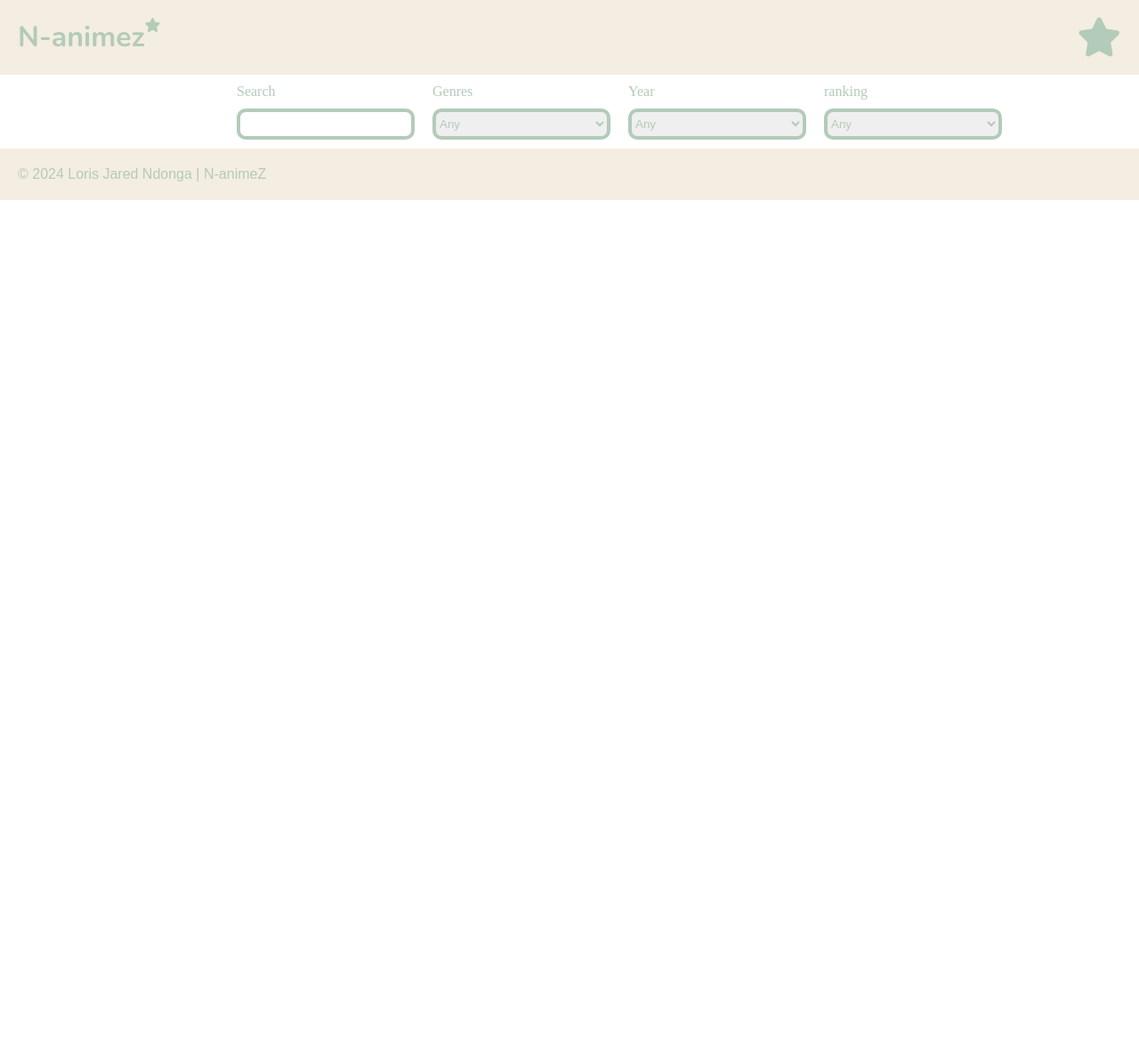
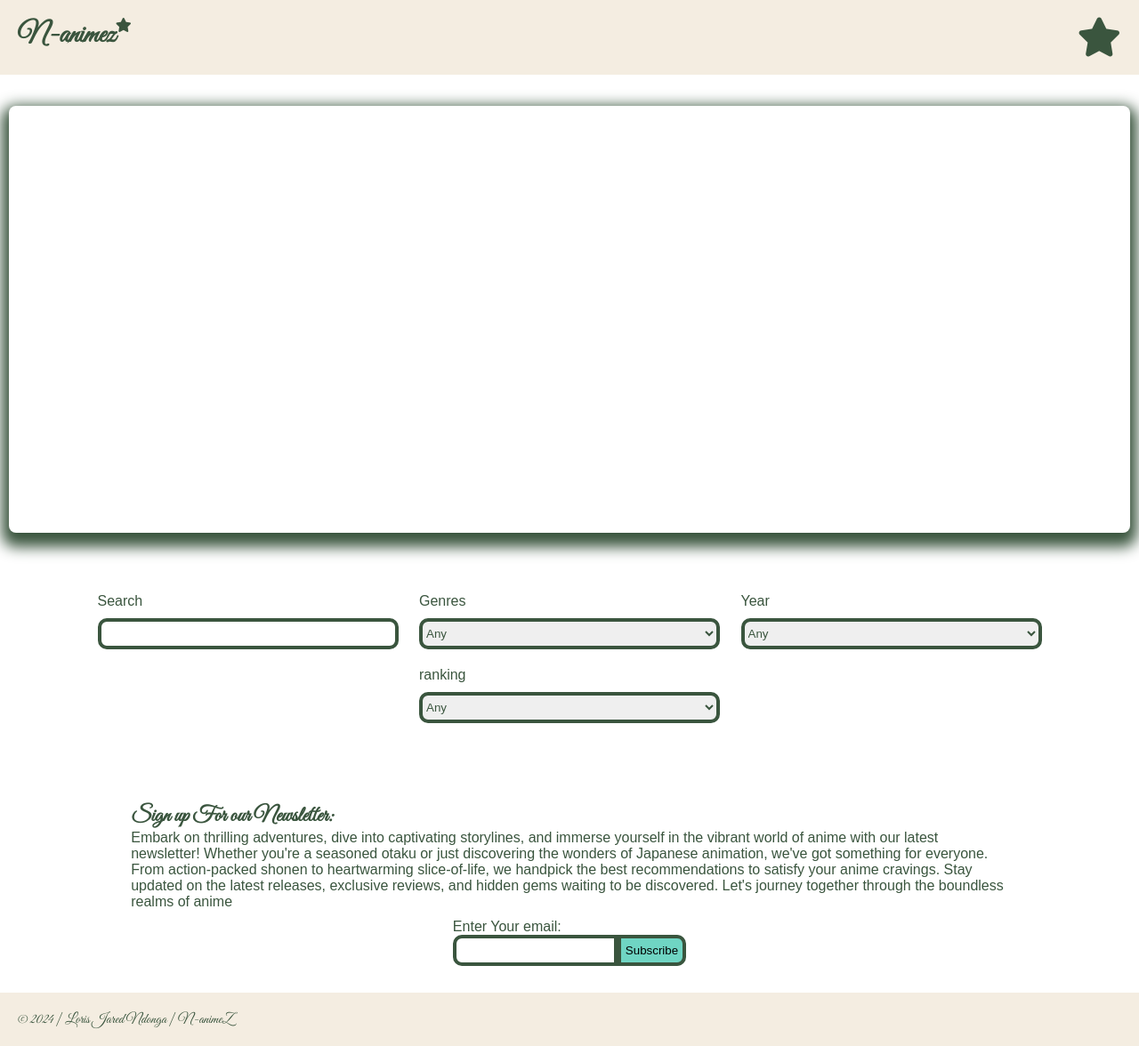
Before and after one commit to ndongaloris/N-anime, a website built with Vite: page src/index.html in a window 1280 px wide. Shown: the whole page at 89% size. Before the commit the page ends 800 px from the top, so only its background shows below. Built offline with nearby package versions, Linux system fonts and the light colour scheme; no server answers; a web font is replaced by a local one.

Commit message:
second day

```diff
--- a/src/css/base.css
+++ b/src/css/base.css
@@ -1,13 +1,13 @@
 :root{
     --Background: #FFFFFF;
     --background-color-nav: #F4EDE1;
-    --text-color:#B3CBB9;
+    --text-color:#3A553E;
     --Headers:#35524A;
     --Buttons: #6FD5C3;
     --Hover:#A8E6E0;
     --Accent: #D8C3A5;
-    --header-font: "Nunito", sans-serif;;
-    --paragraph--font: "Poetsen One", sans-serif;;
+    --header-font: "Great Vibes", cursive;
+    --paragraph--font: "Poetsen One", sans-serif;
 }
 *{
     padding: 0;
@@ -17,6 +17,7 @@
 
 body{
     color: var(--text-color);
+    font-family: var(--paragraph--font);
 }
 /* ***************************
 * --------- Header ----------
@@ -39,32 +40,112 @@ h1, h2, h3, h4, h5, h6{
     display: flex;
     justify-content: space-between;
 }
+
+/**********************************
+* ---------- Hero Image ---------
+***********************************/
+
+.slideshow-container{
+    position: relative;
+    max-width: 115rem;
+    padding: 10px;
+    /* max-height: 10rem; */
+    margin: 25px auto;
+}
+
+#slide{
+    display: flex;
+    aspect-ratio: 4/9;
+    overflow-x: auto;
+    scroll-snap-type: x mandatory;
+    scroll-behavior: smooth;
+    box-shadow: 0 .5rem 1rem .5rem;
+    border-radius: 0.5rem;
+    width: 100%;
+    height: 30rem;
+    gap:80px;
+
+}
+#slide img{
+    flex: 1 0 30%;
+    scroll-snap-align: start;
+    object-fit: cover;
+}
+
+.dot{
+    display: flex;
+    column-gap: 1rem;
+    position: absolute;
+    bottom: 1.8rem;
+    left: 50%;
+    transform: translateX(-50%) ;
+    z-index: 1;
+}
+
+.dot a{
+    border-radius: 50%;
+    width: 1rem;
+    height: 1rem;
+    background-color: blue;
+    opacity: 75%;
+}
+
+/* Next & previous buttons */
+.prev, .next {
+    cursor: pointer;
+    position: absolute;
+    top: 50%;
+    width: auto;
+    padding: 16px;
+    margin-top: -22px;
+    color: white;
+    font-weight: bold;
+    font-size: 18px;
+    transition: 0.6s ease;
+    border-radius: 0 3px 3px 0;
+    user-select: none;
+}
+/* Position the "next button" to the right */
+.next {
+    right: 0;
+    border-radius: 3px 0 0 3px;
+}
+
+/* On hover, add a black background color with a little bit see-through */
+.prev:hover, .next:hover {
+background-color: rgba(0,0,0,0.8);
+}
+
+
 /* ***************************
 *   --------- Browse ----------
 ****************************** */
 #browse{
     display: flex;
-    justify-content: space-around;
-    width: 60%;
+    flex-wrap: wrap;
+    justify-content:space-evenly;
+    width: 85%;
     margin: auto;
+    margin-top: 3rem;
 }
 #browse label{
     display: flex;
     flex-direction: column;
     gap: 10px;
     padding: 10px;
+    width: 358px;
 }
 #browse input, #browse select{
-    width: 200px;
+    width: 100%;
     height: 35px;
     border: 4px solid var(--text-color);
     border-radius: 10px;
     color: var(--text-color);
+    box-shadow: .5rem;
 }
 #browse input:focus{
     outline: none;
 }
-
 
 /* ***************************
 *   recommendation section
@@ -73,6 +154,10 @@ h1, h2, h3, h4, h5, h6{
     text-align: center;
     width: 16rem;
     height: 25rem;
+    box-shadow: .5rem .5rem .5rem .5rem;
+    margin: 10px;
+    padding: 3px;
+
 }
 
 .anime-card img{
@@ -83,8 +168,8 @@ h1, h2, h3, h4, h5, h6{
 .recommendationSection {
     display: flex;
     flex-wrap: wrap;
-    width: 70%;
-    /* margin: auto; */
+    width: 71%;
+    margin: auto;
     gap: 10px;
     padding: 30px;
 }
@@ -98,11 +183,6 @@ h1, h2, h3, h4, h5, h6{
     padding: 5px;
     margin: 0 10px 0 0;
 }
-#pageManipulation label{
-    /* display: flex;
-    gap: 10px; */
-    /* padding: 10px; */
-}
 #pageManipulation a{
     border-radius: 10px;
     background-color: var(--Buttons);
@@ -115,12 +195,56 @@ h1, h2, h3, h4, h5, h6{
     margin: 0 0 0 5px;
 }
 
+#Newsletter{
+    display: flex;
+    flex-direction: column;
+    width: 77%;
+    margin: 20px auto;
+}
+#inputNews{
+    width: fit-content;
+    margin: 10px auto;
+    display: flex;
+
+}
+
+#inputNews label{
+    display: flex;
+    flex-direction: column;
+}
+#inputNews input{
+    border: 3px solid var(--text-color);
+    width: 100%;
+    height: 35px;
+    border: 4px solid var(--text-color);
+    border-radius: 10px 0 0 10px;
+    color: var(--text-color);
+}
+
+#inputNews button{
+    height: 35px;
+    margin: 0;
+    padding: 0;
+    border: 4px solid var(--text-color);
+    align-self: flex-end;
+    background-color: var(--Buttons);
+    font-family: var(--paragraph--font);
+    padding: 5px;
+    border-radius: 0 10px 10px 0;
+}
+#inputNews p{
+    font-family: var(--header-font);
+    font-size: larger;
+    border:double .5rem  var(--text-color);
+    border-radius: 100%;
+    padding: 10px;
+}
 
 /* ****************************
 * ---------- footer -----------
 ****************************** */
 #main-footer{
-    font-family: var(--paragraph--font);
+    font-family: var(--header-font);
     background-color: var(--background-color-nav);
     padding: 20px;
 }
--- a/src/index.html
+++ b/src/index.html
@@ -9,7 +9,7 @@
 
     <link rel="preconnect" href="https://fonts.googleapis.com">
     <link rel="preconnect" href="https://fonts.gstatic.com" crossorigin>
-    <link href="https://fonts.googleapis.com/css2?family=Nunito:ital,wght@0,200..1000;1,200..1000&family=Poetsen+One&display=swap" rel="stylesheet">
+    <link href="https://fonts.googleapis.com/css2?family=Nunito:ital,wght@0,200..1000;1,200..1000&family=Poetsen+One&display=swap&family=Great+Vibes&display=swap&family=Great+Vibes&family=Kaushan+Script&display=swap" rel="stylesheet">
 
     <script src="./js/main.js" type="module" defer></script>
     <script src="https://kit.fontawesome.com/3ba60c7112.js" crossorigin="anonymous"></script>
@@ -17,9 +17,17 @@
     <title>N-animeZ</title>
 </head>
 <body>
-    <header id="main-header"></header>
+    <header id="main-header">
+
+    </header>
     <main>
-
+        <div class="slideshow-container">
+            <div id="slide"></div>
+            <div class="dot"></div>
+        </div>
+        <form action="" id="browse"></form>
+        <section class="recommendationSection"></section>
+        <div id="Newsletter"></div>
     </main>
     <footer id="main-footer"></footer>
 </body>
--- /dev/null
+++ b/src/js/Newsletter.mjs
@@ -0,0 +1,45 @@
+// Function to generate the newsletter template
+function newsletterTemplate(){
+    return ` <div id="newsMessage">
+                <h2>Sign up For our Newsletter:</h2>
+                <p>Embark on thrilling adventures, dive into captivating storylines,
+                and immerse yourself in the vibrant world of anime with our latest
+                newsletter! Whether you're a seasoned otaku or just discovering the
+                wonders of Japanese animation, we've got something for everyone.
+                From action-packed shonen to heartwarming slice-of-life, we handpick
+                the best recommendations to satisfy your anime cravings.
+                Stay updated on the latest releases, exclusive reviews, and hidden
+                gems waiting to be discovered. Let's journey together through the boundless
+                realms of anime
+                </p>
+            </div>
+            <form id="inputNews">
+                <label>Enter Your email:<input type="email" name="email" id="email" required></label>
+                <button type="submit" id="newsButton">Subscribe</button>
+            </form>`;
+}
+
+// Function to render the newsletter template
+function renderNewsletterTemplate(){
+    const newsSection = document.querySelector("#Newsletter");
+    newsSection.insertAdjacentHTML("afterbegin", newsletterTemplate());
+    const emailInput = document.querySelector("#email");
+    // Event listener for newsletter subscription button
+    document.querySelector("#newsButton").addEventListener("click", () => {
+        if (emailInput.value.trim() !== ""){
+            // Display checkmark icon upon successful subscription
+            document.querySelector("#inputNews").innerHTML = "<p>&#10004;</p>";
+        }
+    });
+}
+
+// Class for managing newsletter subscription
+export default class Newsletter{
+    constructor(email){
+        this.email = email;
+    }
+    // Method to initialize newsletter subscription
+    init(){
+        renderNewsletterTemplate();
+    }
+}
--- a/src/js/browse.js
+++ b/src/js/browse.js
@@ -1,6 +1,5 @@
 function browseTemplate(){
-    return`<form action="" id="browse">
-            <label>Search<input type="text"></label>
+    return`<label>Search<input type="text"></label>
             <label for="">Genres<select name="genres" id="genres">
             <option >Any</option>
             <option value="">Award Winning</option>
@@ -40,9 +39,9 @@ function browseTemplate(){
             <option value="">Top 100</option>
             <option value="">Top 500</option>
             <option value="">Top 500+</option>
-        </select></label></form>`;
+        </select></label>`;
 }
 export function renderBrowseTemplate(){
-    const browseSection =document.querySelector("main");
+    const browseSection =document.querySelector("#browse");
     browseSection.insertAdjacentHTML("afterbegin", browseTemplate());
 }
--- /dev/null
+++ b/src/js/hero.js
@@ -0,0 +1,35 @@
+import externalServices from "./externalServices.mjs";
+
+function heroImageTemplate(anime){
+    return `<img class="slide" src="${anime.image}" alt="">
+           `;
+}
+
+function dotCirclesShow(){
+    return `<a class="prev" onclick="plusSlides(-1)">❮</a>
+    <a class="next" onclick="plusSlides(1)">❯</a>`;
+}
+
+function renderHeroImage(){
+    const templateDivs = document.querySelectorAll(".slide");
+    let index = 0;
+    templateDivs.forEach(img =>{
+        img.id += (index +1).toString();
+        index++;
+    })
+}
+
+
+export async function  heroImage(link){
+    const hero = new externalServices(link);
+    const result =  await hero.getData();
+    const data = result.data;
+
+    const imageContainer = document.querySelector("#slide");
+    let htmlString = data.map(heroImageTemplate);
+    imageContainer.insertAdjacentHTML("afterbegin", htmlString.join(""));
+    renderHeroImage();
+
+    const dotContainer = document.querySelector(".dot");
+    dotContainer.insertAdjacentHTML("afterbegin", dotCirclesShow());
+}
--- a/src/js/main.js
+++ b/src/js/main.js
@@ -1,9 +1,18 @@
 import { loadHeaderFooter } from "./utils";
-import { recommend } from "./recommendation.mjs";
 import { renderBrowseTemplate } from "./browse";
+import {recommend} from "./recommendation.mjs";
+import { heroImage } from "./hero";
+import Newsletter from "./Newsletter.mjs";
 
 loadHeaderFooter();
 
 renderBrowseTemplate();
 
-recommend();
+
+heroImage("anime?page=1&size=15&sortBy=ranking&sortOrder=asc");
+
+recommend("anime?page=1&size=24");
+
+const newsletter = new Newsletter();
+
+newsletter.init();
--- a/src/js/recommendation.mjs
+++ b/src/js/recommendation.mjs
@@ -4,6 +4,7 @@ function recommendationTemplate(anime){
     return`<div class="anime-card">
                 <img src="${anime.image}" alt="">
                 <h3 class="title">${anime.title}</h3>
+                <h5 class="title">Status: ${anime.status}</h5>
             </div>;`
 }
 
@@ -15,19 +16,14 @@ function pageManipulation(){
 }
 
 
-export async function recommend(){
-    const recommendation = new externalServices("anime?page=1&size=24");
-    const result = await recommendation.getData();
-    const data = result['data'];
-    const main = document.querySelector("main");
-    let recommendationSection = document.createElement("section");
-    recommendationSection.classList = "recommendationSection";
+export async function recommend(link){
+    const recommendation = new externalServices(link);
+    const result =  await recommendation.getData();
+    const data = result.data;
+    let recommendationSection = document.querySelector(".recommendationSection");
     let htmlString = data.map(recommendationTemplate);
 
     recommendationSection.insertAdjacentHTML("afterbegin", htmlString.join(""));
     recommendationSection.insertAdjacentHTML("beforeend", pageManipulation());
 
-    main.appendChild(recommendationSection)
-
-    console.log(result);
 }
--- a/src/js/utils.js
+++ b/src/js/utils.mjs
@@ -1,5 +1,5 @@
 // Function to render HTML template into a parent element, optionally executing a callback function
-function renderWithTemplate(templateFn, parentElement, data, position = "afterbegin", callback){
+export function renderWithTemplate(templateFn, parentElement, data, position = "afterbegin", callback){
     // Insert the HTML template into the parent element at the specified position
     parentElement.insertAdjacentHTML(position, templateFn);
     // If a callback function is provided, execute it with the data parameter
--- a/src/public/partials/footer.html
+++ b/src/public/partials/footer.html
@@ -1 +1 @@
-<p>&copy; <span id="year"></span> Loris Jared Ndonga | N-animeZ</p>
+<p>&copy; <span id="year"></span> | Loris Jared Ndonga | N-animeZ</p>
```
Also changed, not shown: src/Whishing_list/whishingList.html (added), src/public/images/loan-logo.jpeg (added), src/public/images/money.jpeg (added), src/public/images/savings-logo.jpeg (added).
